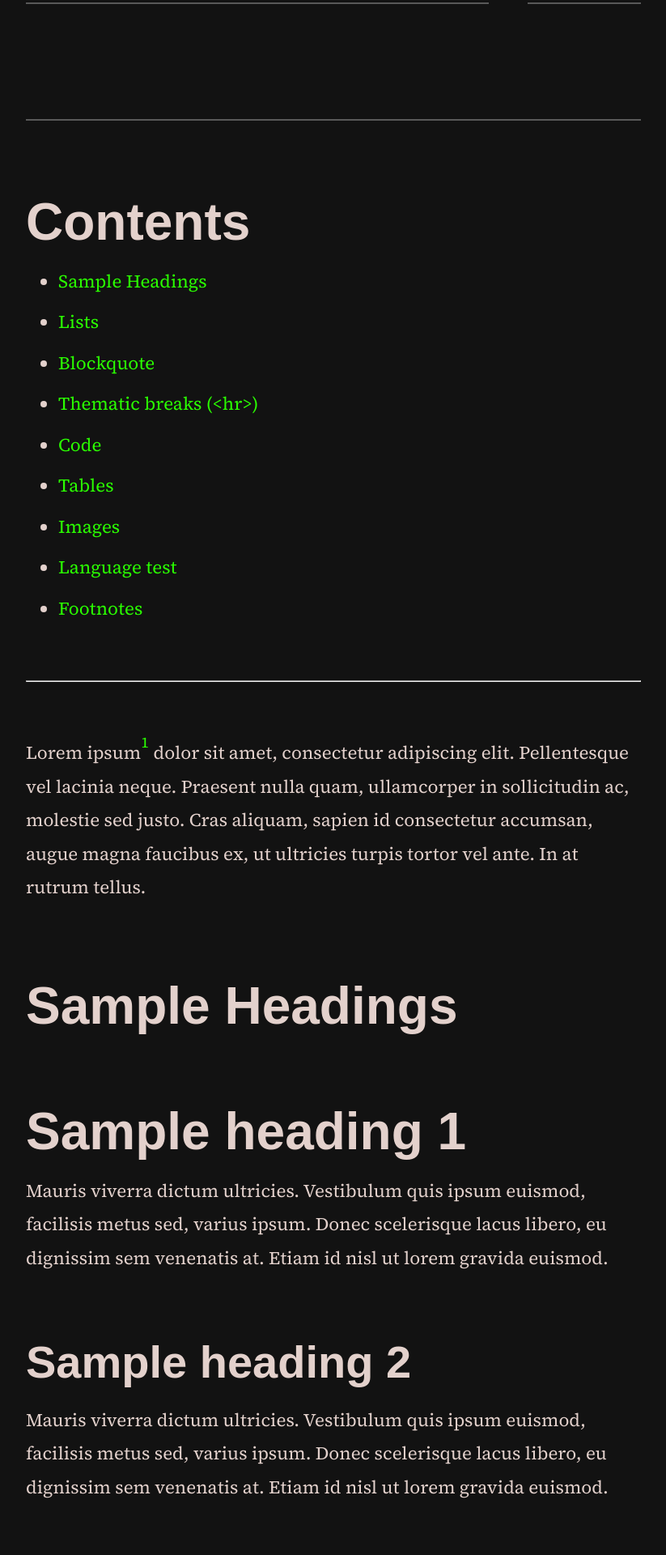
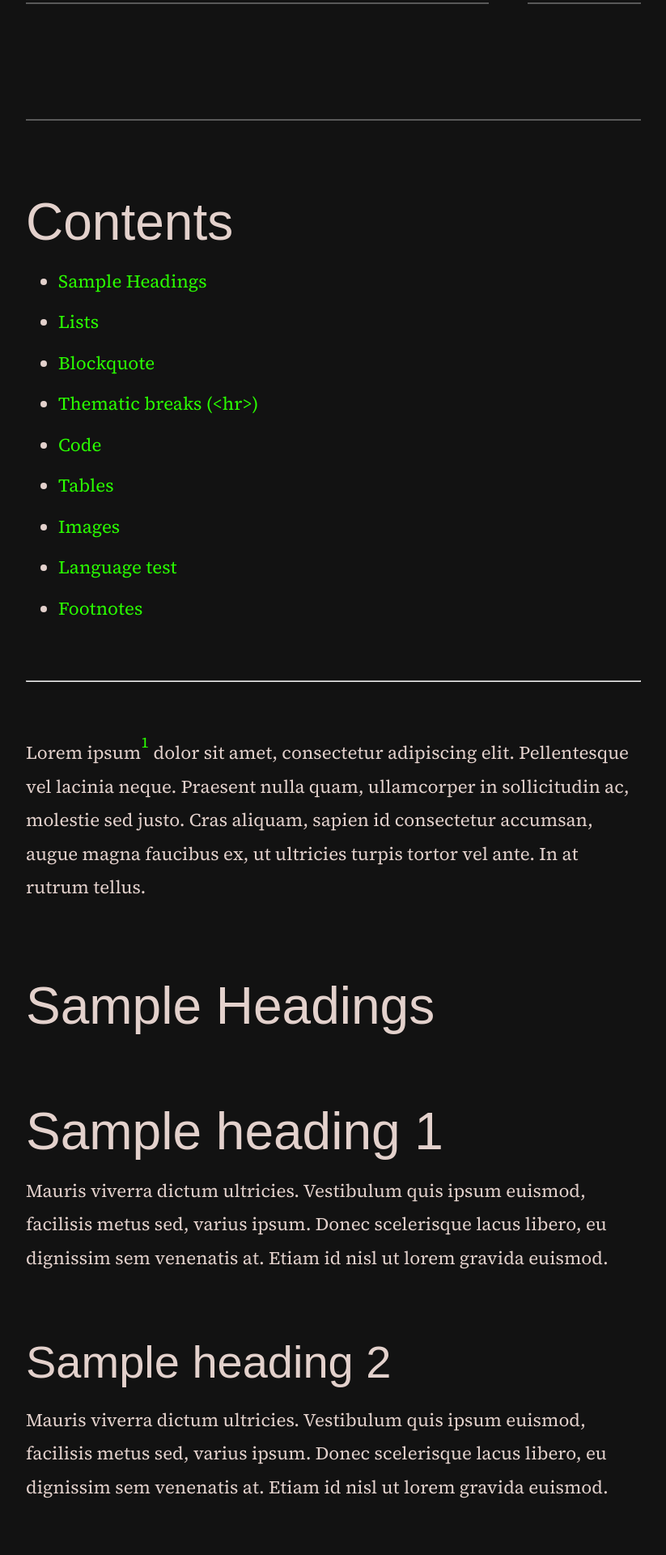
Before and after one commit to scherrer-txt/bts, a Jekyll site: the page built from assets/2020-01-01-overview-post.md, in a window 1280 px wide. Shown: the part 392-2312 px from the top of the page at 81% size, without its empty margins (228-1051 px from the left). Built offline with Jekyll 4.4.1, drawn with Linux system fonts in a browser that asks for light colours; some web fonts are replaced.

Commit message:
Update moonwalk.scss

```diff
--- a/_sass/moonwalk.scss
+++ b/_sass/moonwalk.scss
@@ -26,6 +26,7 @@ pre, code {
   h1 {
   font-family: "neue-haas-grotesk-display", sans-serif;
   font-size: 4rem;
+  font-weight: 400;
   line-height: 3.7rem;
   margin-top: 6rem;
   margin-bottom: 1rem;
@@ -34,6 +35,7 @@ pre, code {
   h2 {
   font-family: "neue-haas-grotesk-display", sans-serif;
   font-size: 3.5rem;
+  font-weight: 400;
   line-height: 3.5rem;
   margin-top: 5rem;
   margin-bottom: 1rem;
@@ -42,6 +44,7 @@ pre, code {
   h3 {
   font-family: "neue-haas-grotesk-display", sans-serif;
   font-size: 3rem;
+  font-weight: 400;
   line-height: 3rem;
   margin-top: 5rem;
   margin-bottom: 1rem;
@@ -50,6 +53,7 @@ pre, code {
   h4 {
   font-family: "neue-haas-grotesk-display", sans-serif;
   font-size: 2.5rem;
+  font-weight: 400;
   line-height: 2.5rem;
   margin-top: 5rem;
   margin-bottom: 1rem;
@@ -58,6 +62,7 @@ pre, code {
   h5 {
   font-family: "neue-haas-grotesk-display", sans-serif;
   font-size: 2rem;
+  font-weight: 400;
   line-height: 2rem;
   margin-top: 5rem;
   margin-bottom: 1rem;
@@ -66,6 +71,7 @@ pre, code {
   h6 {
   font-family: "neue-haas-grotesk-display", sans-serif;
   font-size: 2rem;
+  font-weight: 400;
   line-height: 2rem;
   margin-top: 5rem;
   margin-bottom: 1rem;
```
